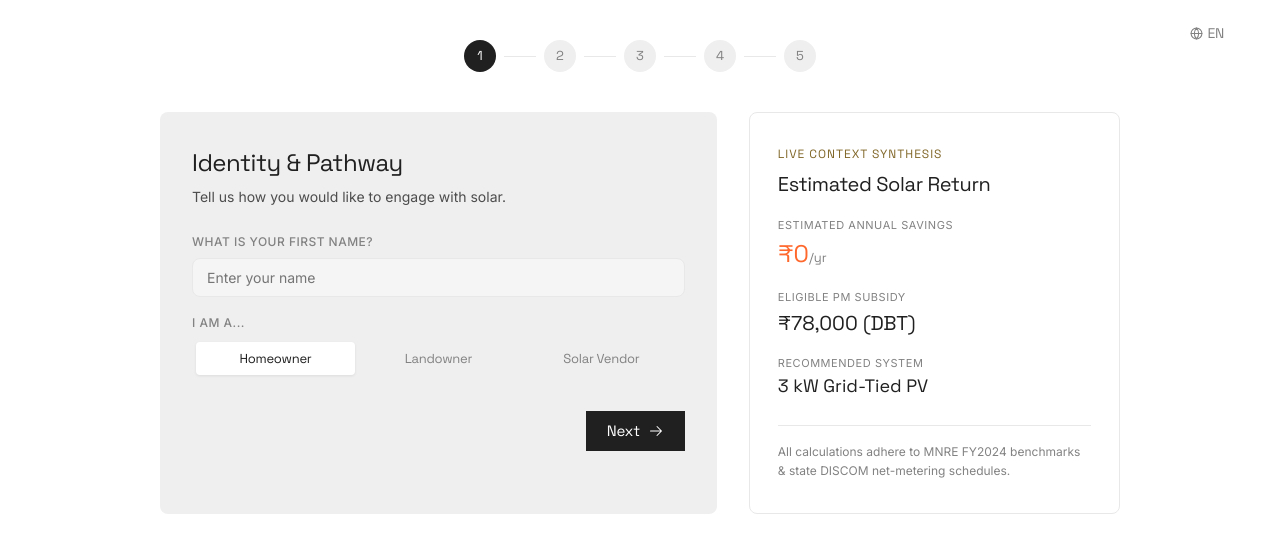
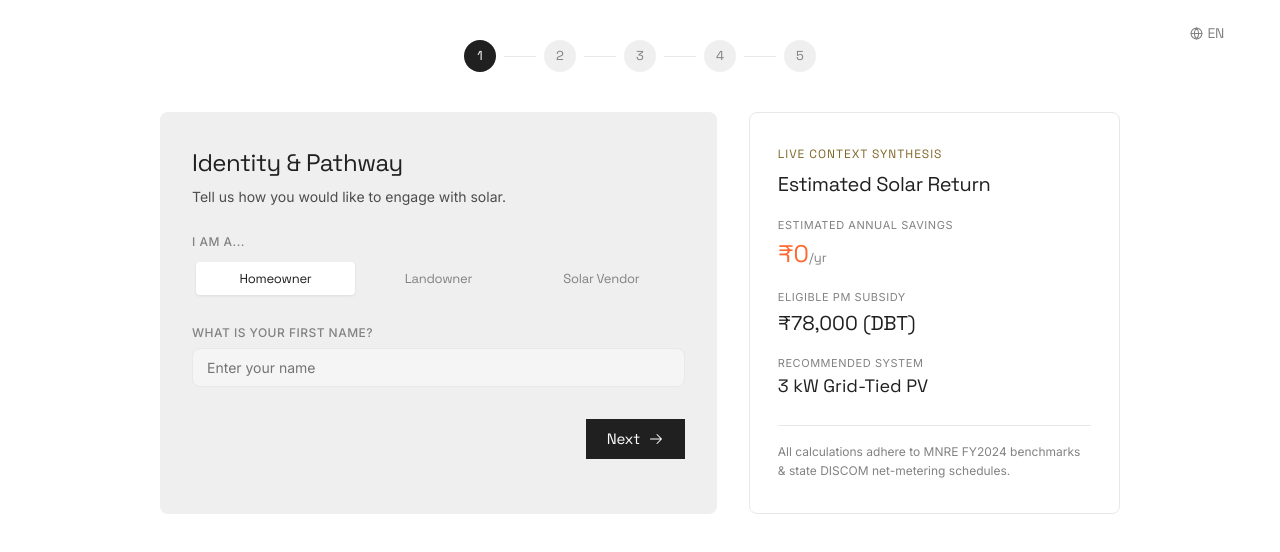
Before and after one commit to abubakarop461-bit/2026_OutgrowX, a React (Vite) app: page /onboarding in a window 1280 px wide. Shown: the top 552 px of the page. Built offline with nearby package versions, Linux system fonts and the light colour scheme; sample sign-in values are in the browser's storage.

Commit message:
fix: restructure Onboarding Step 1 so role selection is always visible at the top, letting users toggle between Homeowner, Landowner, and Solar Vendor

```diff
--- a/src/pages/Onboarding/Onboarding.tsx
+++ b/src/pages/Onboarding/Onboarding.tsx
@@ -18,8 +18,27 @@ const INDIAN_STATES = [
 
 const Onboarding: React.FC = () => {
   const navigate = useNavigate();
-  const { userRole, setProfile, completeOnboarding } = useApp();
+  const { userRole, setProfile, completeOnboarding, language } = useApp();
   const { t } = useTranslation();
+
+  const isHi = language === 'hi';
+  const isMr = language === 'mr';
+
+  const strings = {
+    identityTitle: isHi ? "पहचान और मार्ग" : isMr ? "ओळख आणि मार्ग" : "Identity & Pathway",
+    identityDesc: isHi ? "बताएं कि आप सौर ऊर्जा से कैसे जुड़ना चाहते हैं।" : isMr ? "तुम्ही सौर ऊर्जेशी कसे जोडू इच्छिता ते सांगा." : "Tell us how you would like to engage with solar.",
+    iamA: isHi ? "मैं हूँ एक..." : isMr ? "मी आहे..." : "I am a...",
+    homeowner: isHi ? "गृहस्वामी" : isMr ? "घरमालक" : "Homeowner",
+    landowner: isHi ? "जमीन मालिक" : isMr ? "जमीन मालक" : "Landowner",
+    solarVendor: isHi ? "सौर वेंडर" : isMr ? "सोलर वेंडर" : "Solar Vendor",
+    firstNameLabel: isHi ? "आपका पहला नाम क्या है?" : isMr ? "तुमचे पहिले नाव काय आहे?" : "What is your first name?",
+    firstNamePlaceholder: isHi ? "अपना नाम दर्ज करें" : isMr ? "तुमचे नाव प्रविष्ट करा" : "Enter your name",
+    companyLabel: isHi ? "कंपनी का कानूनी नाम" : isMr ? "कंपनीचे कायदेशीर नाव" : "Company Legal Name",
+    companyPlaceholder: isHi ? "उदा. सूर्या पावर सॉल्यूशंस प्राइवेट लिमिटेड" : isMr ? "उदा. सूर्या पॉवर सोल्युशन्स प्रायव्हेट लिमिटेड" : "e.g. Surya Power Solutions Pvt Ltd",
+    contactLabel: isHi ? "संपर्क व्यक्ति का नाम" : isMr ? "संपर्क व्यक्तीचे नाव" : "Contact Person Name",
+    contactPlaceholder: isHi ? "आपका पूरा नाम" : isMr ? "तुमचे पूर्ण नाव" : "Your full name",
+    next: isHi ? "आगे" : isMr ? "पुढे" : "Next",
+  };
 
   const [currentStep, setCurrentStep] = useState(1);
   const [errors, setErrors] = useState<Record<string, string>>({});
@@ -221,31 +240,54 @@ const Onboarding: React.FC = () => {
             {currentStep === 1 && (
               <div>
                 <h2 style={{ fontFamily: 'var(--font-display)', fontSize: '24px', fontWeight: 400, letterSpacing: '-0.02em', marginBottom: '8px' }}>
-                  {isBusiness ? 'Company & Contact Profile' : 'Identity & Pathway'}
+                  {strings.identityTitle}
                 </h2>
                 <p style={{ fontSize: '14px', color: 'var(--color-steel)', marginBottom: '24px' }}>
-                  {isBusiness ? 'Enter your legal company details.' : 'Tell us how you would like to engage with solar.'}
+                  {strings.identityDesc}
                 </p>
+
+                {/* Role Toggles (Always Visible so any user role can switch) */}
+                <div className="form-group" style={{ marginBottom: '24px' }}>
+                  <label className="label">{strings.iamA}</label>
+                  <div className="toggle-group">
+                    {['Homeowner', 'Landowner', 'Solar Vendor'].map(opt => (
+                      <button
+                        key={opt}
+                        type="button"
+                        className={`toggle-option ${formData.userType === opt ? 'toggle-option--selected' : ''}`}
+                        onClick={() => {
+                          update('userType', opt);
+                          // Reset business fields if switching away from business, or vice versa
+                          if (opt !== 'Solar Vendor') {
+                            update('companyName', '');
+                          }
+                        }}
+                      >
+                        {opt === 'Homeowner' ? strings.homeowner : opt === 'Landowner' ? strings.landowner : strings.solarVendor}
+                      </button>
+                    ))}
+                  </div>
+                </div>
 
                 {isBusiness ? (
                   <>
                     <div className="form-group">
-                      <label className="label">Company Legal Name</label>
+                      <label className="label">{strings.companyLabel}</label>
                       <input
                         type="text"
                         value={formData.companyName}
                         onChange={e => update('companyName', e.target.value)}
-                        placeholder="e.g. Surya Power Solutions Pvt Ltd"
+                        placeholder={strings.companyPlaceholder}
                       />
                       {errors.companyName && <p style={{ fontSize: '12px', color: '#dc2626', marginTop: '4px' }}>{errors.companyName}</p>}
                     </div>
                     <div className="form-group">
-                      <label className="label">Contact Person Name</label>
+                      <label className="label">{strings.contactLabel}</label>
                       <input
                         type="text"
                         value={formData.firstName}
                         onChange={e => update('firstName', e.target.value)}
-                        placeholder="Your full name"
+                        placeholder={strings.contactPlaceholder}
                       />
                       {errors.firstName && <p style={{ fontSize: '12px', color: '#dc2626', marginTop: '4px' }}>{errors.firstName}</p>}
                     </div>
@@ -253,30 +295,14 @@ const Onboarding: React.FC = () => {
                 ) : (
                   <>
                     <div className="form-group">
-                      <label className="label">What is your first name?</label>
+                      <label className="label">{strings.firstNameLabel}</label>
                       <input
                         type="text"
                         value={formData.firstName}
                         onChange={e => update('firstName', e.target.value)}
-                        placeholder="Enter your name"
+                        placeholder={strings.firstNamePlaceholder}
                       />
                       {errors.firstName && <p style={{ fontSize: '12px', color: '#dc2626', marginTop: '4px' }}>{errors.firstName}</p>}
-                    </div>
-
-                    <div className="form-group">
-                      <label className="label">I am a...</label>
-                      <div className="toggle-group">
-                        {['Homeowner', 'Landowner', 'Solar Vendor'].map(opt => (
-                          <button
-                            key={opt}
-                            type="button"
-                            className={`toggle-option ${formData.userType === opt ? 'toggle-option--selected' : ''}`}
-                            onClick={() => update('userType', opt)}
-                          >
-                            {opt}
-                          </button>
-                        ))}
-                      </div>
                     </div>
                   </>
                 )}
```
